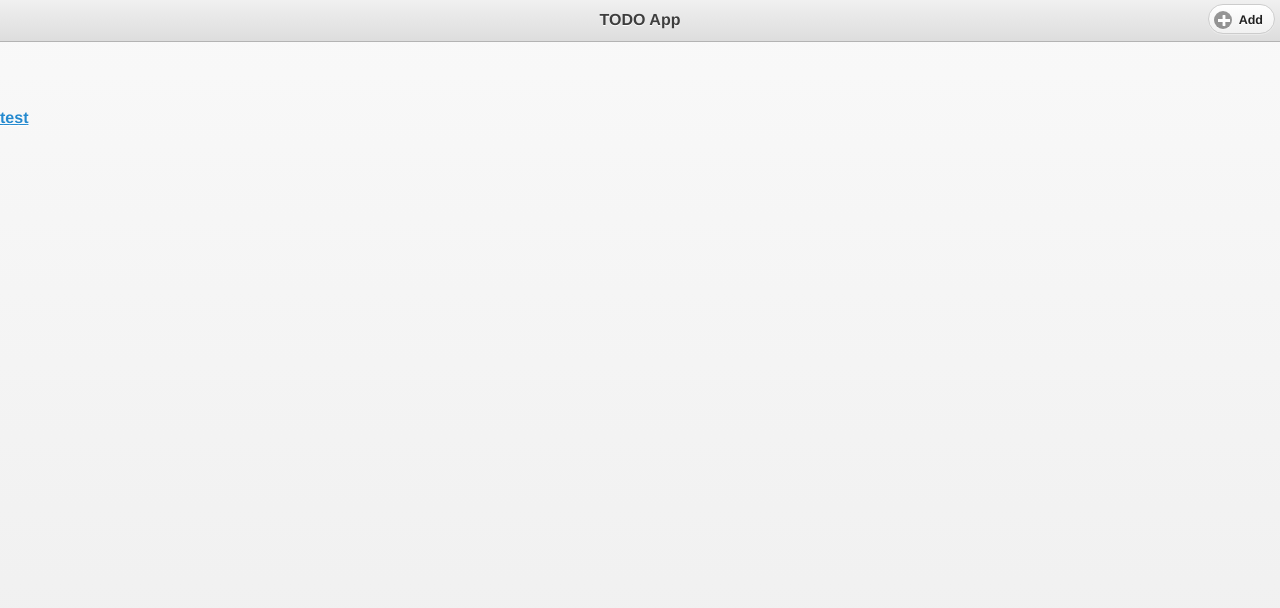
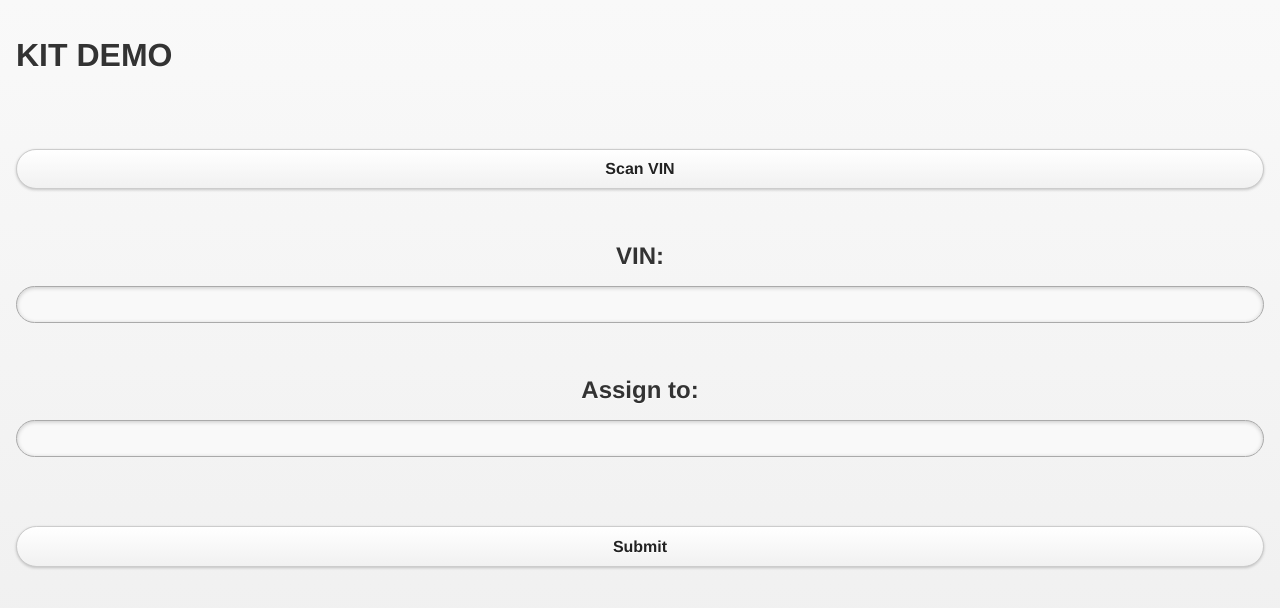
Before and after one commit to mikeyj110/KITdemo, a website: page www/index.html in a window 1280 px wide. Drawn offline with Linux system fonts and the light colour scheme.

Commit message:
update style

```diff
--- a/www/barcode.html
+++ /dev/null
@@ -1,31 +0,0 @@
-<!DOCTYPE HTML>
-<html>
-<head>
-  <title>PhoneGap BarcodeScanner Plugin DEMO</title>
-
-  <meta charset="utf-8">
-  <meta name="viewport" content="width=device-width, initial-scale=1, maximum-scale=1, user-scalable=no">
-  <meta http-equiv="Content-Security-Policy" content="default-src * data: gap: https://ssl.gstatic.com; style-src * 'unsafe-inline'; script-src * 'unsafe-inline' 'unsafe-eval'">
-  <script src="components/loader.js"></script>
-  <link rel="stylesheet" href="components/loader.css">
-  <link rel="stylesheet" href="css/styles.css">
-  <script src="js/cssua.min.js"></script>
-  <script src="js/app.js"></script>
-  <!--script src="js/scanBarcode.js"></script-->
-</head>
-
-<body>
-  <hr> BarcodeReader DEMO <hr><br>
-  <input type="button" onClick ="scanBarcode()" value ="Scan" />
-  <br/>
-  VIN:
-  <input  id="vin" type="text" name="vin" />
-  <br/>
-  Assign to:
-  <input id="assignment" type="text" name="assignment" />
-  <br/>
-  <input type="button" onClick ="saveResults()" value ="Submit" />
-
-</body>
-
-</html>
--- a/www/css/styles.css
+++ b/www/css/styles.css
@@ -1,8 +1,26 @@
-/* set padding for iOS7 status bar */
+/* set padding for iOS7 status bar
 .ua-ios-7 .ui-page, .ua-ios-8, .ui-page {
-    padding-top: 63px !important;
+  padding-top: 63px !important;
+}
+*/
+
+.ua-ios-7 .ui-header, .ua-ios-8 .ui-header {
+  top: 20px;
 }
 
-.ua-ios-7 .ui-header, .ua-ios-8 .ui-header {
-    top: 20px;
+
+body {
+  font-size: 1em;
+  font-family: -apple-system, BlinkMacSystemFont, 'Segoe UI', Roboto, Oxygen, Ubuntu, Cantarell, 'Open Sans', 'Helvetica Neue', sans-serif;
 }
+
+.body {
+  padding: 1em;
+}
+
+.label {
+  display: block;
+  text-align: center;
+  margin: auto;
+  font-size: .75em;
+}
--- a/www/index.html
+++ b/www/index.html
@@ -1,41 +1,33 @@
 <!DOCTYPE HTML>
 <html>
 <head>
+  <title>BarcodeReader</title>
+
   <meta charset="utf-8">
-    <meta name="viewport" content="width=device-width, user-scalable=no">
+  <meta name="viewport" content="width=device-width, initial-scale=1, maximum-scale=1, user-scalable=no">
   <meta http-equiv="Content-Security-Policy" content="default-src * data: gap: https://ssl.gstatic.com; style-src * 'unsafe-inline'; script-src * 'unsafe-inline' 'unsafe-eval'">
   <script src="components/loader.js"></script>
   <link rel="stylesheet" href="components/loader.css">
   <link rel="stylesheet" href="css/styles.css">
   <script src="js/cssua.min.js"></script>
   <script src="js/app.js"></script>
+  <!--script src="js/scanBarcode.js"></script-->
+</head>
 
-</head>
 <body>
-    <div data-role="page" id="list-page">
-        <div data-role="header" data-position="fixed" data-theme="c">
-            <h1>TODO App</h1>
-            <a href="#add-page" data-icon="add" class="ui-btn-right">Add</a>
-        </div>
-        <div data-role="content">
-            <ul data-role="listview" data-inset="true" id="todo-list"></ul>
-        </div>
-
-        <a href="barcode.html"> test</a>
-
-    </div>
-
-    <div data-role="page" id="add-page">
-        <div data-role="header" data-position="fixed" data-theme="c">
-            <h1>Add TODO</h1>
-            <a href="#list-page" data-icon="back" class="ui-btn-left">back</a>
-        </div>
-        <div data-role="content">
-            <input id="todo-title" type="text" placeholder="TODO Title">
-            <textarea id="todo-body" style="height: 8em" placeholder="Description"></textarea>
-            <input id="add-button" type="button" value="Save" onclick="addTodo()">
-            <input id="add-button" type="button" value="Picture And Save" onclick="addTodoPicture()"  data-theme="b">
-        </div>
+  <div class="body">
+    <h1> KIT DEMO <h1>
+    <br>
+    <input type="button" onClick ="scanBarcode()" value ="Scan VIN" />
+    <br/>
+    <span class="label">VIN:</span>
+    <input  id="vin" type="text" name="vin" />
+    <br/>
+    <span class="label">Assign to:</span>
+    <input id="assignment" type="text" name="assignment" />
+    <br/>
+    <input type="button" onClick ="saveResults()" value ="Submit" />
   </div>
 </body>
+
 </html>
--- a/www/js/app.js
+++ b/www/js/app.js
@@ -7,7 +7,7 @@ function addTodoPicture() {
         targetWidth : 100,
         targetHeight : 100
     });
-}
+};
 function addTodo(camera_url) {
     var title = $("#todo-title").val();
     var body = $("#todo-body").val();
@@ -19,3 +19,37 @@ function addTodo(camera_url) {
     $("#todo-list").append("<li>" + img_tag + "<h3>" + title + "</h3><p>" + body + "</p></li>")
     $("#todo-list").listview('refresh');
 };
+
+var help = "help123";
+
+function scanBarcode() {
+    cordova.plugins.barcodeScanner.scan(
+        function(result) {
+            //alert("We got a barcode\n" +
+            //    "Result: " + result.text + "\n" +
+            //    "Format: " + result.format + "\n" +
+            //    "Cancelled: " + result.cancelled);
+            document.getElementById("vin").value = result.text;
+        },
+        function(error) {
+            alert("Scanning failed: " + error);
+        }, {
+            //preferFrontCamera : true, // iOS and Android
+            //showFlipCameraButton : true, // iOS and Android
+            showTorchButton: true, // iOS and Android
+            //torchOn: true, // Android, launch with the torch switched on (if available)
+            saveHistory: true, // Android, save scan history (default false)
+            prompt: "Place a barcode inside the scan area", // Android
+            resultDisplayDuration: 500, // Android, display scanned text for X ms. 0 suppresses it entirely, default 1500
+            //formats: "QR_CODE,PDF_417", // default: all but PDF_417 and RSS_EXPANDED
+            orientation: "landscape", // Android only (portrait|landscape), default unset so it rotates with the device
+            disableAnimations: true, // iOS
+            disableSuccessBeep: false // iOS and Android
+        }
+    );
+};
+function saveResults() {
+  var vin = document.getElementById("vin").value;
+  var assignment = document.getElementById("assignment").value;
+  console.log(vin + " " + assignment)
+};
```
Also changed, not shown: www/index.old.html (added, +41 -0 lines), www/js/scanBarcode.js (added, +27 -0 lines). Lines whose indentation alone changed are shown as unchanged.
